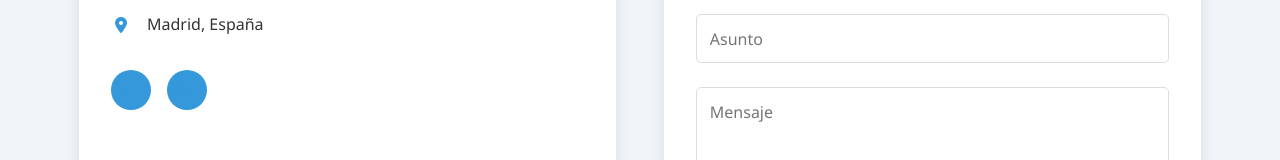
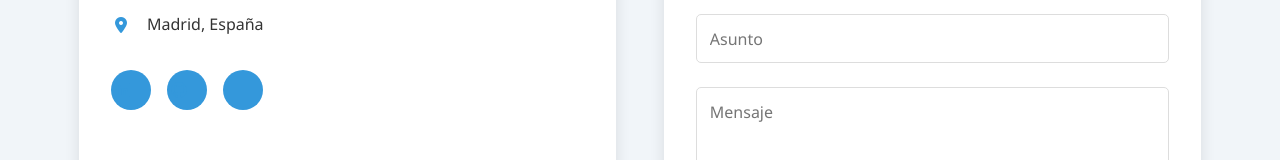
Before and after one commit to Madaru69/portafolio, a plain HTML site: page index.html in a window 1280 px wide. Shown: the part 2839-2999 px from the top of the page. Drawn offline with Linux system fonts and the light colour scheme; a script that the page names is missing.

Commit message:
Update index.html
Social Links WP

```diff
--- a/index.html
+++ b/index.html
@@ -147,7 +147,7 @@
                     <div class="social-links">
                         <a href="https://www.linkedin.com/in/davidmutis/"><i class="fab fa-linkedin"></i></a>
                         <a href="https://github.com/Madaru69/"><i class="fab fa-github"></i></a>
-<!--                         <a href="#"><i class="fab fa-twitter"></i></a> -->
+                        <a href="https://wa.me/34665475283"><i class=""fa-brands fa-whatsapp"></i></a>
                     </div>
                 </div>
 <!--                 <form class="contact-form">
```
